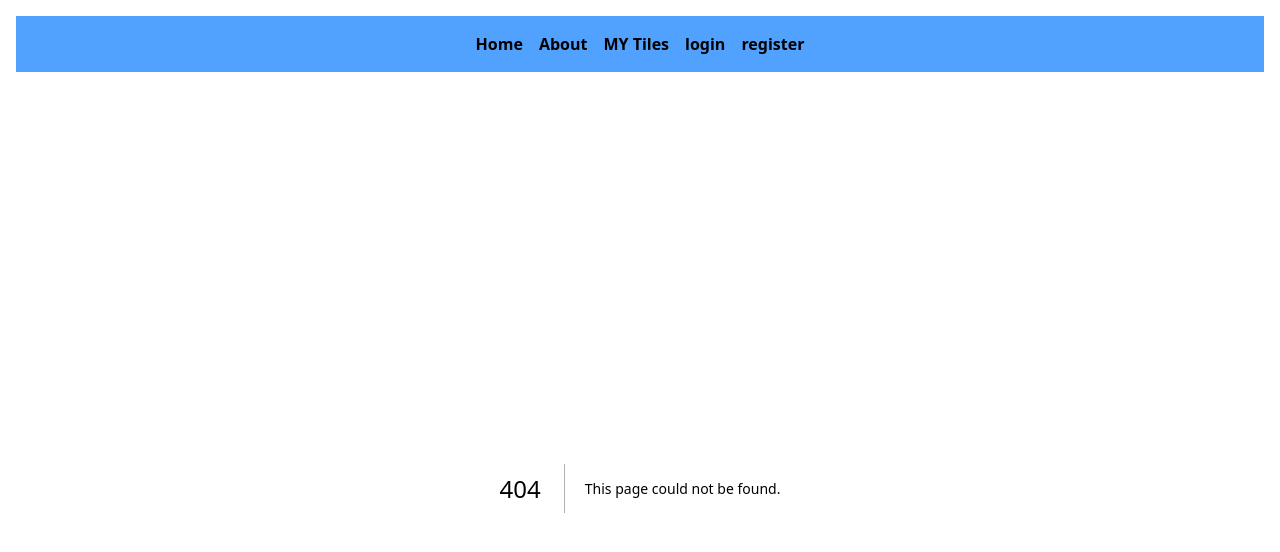
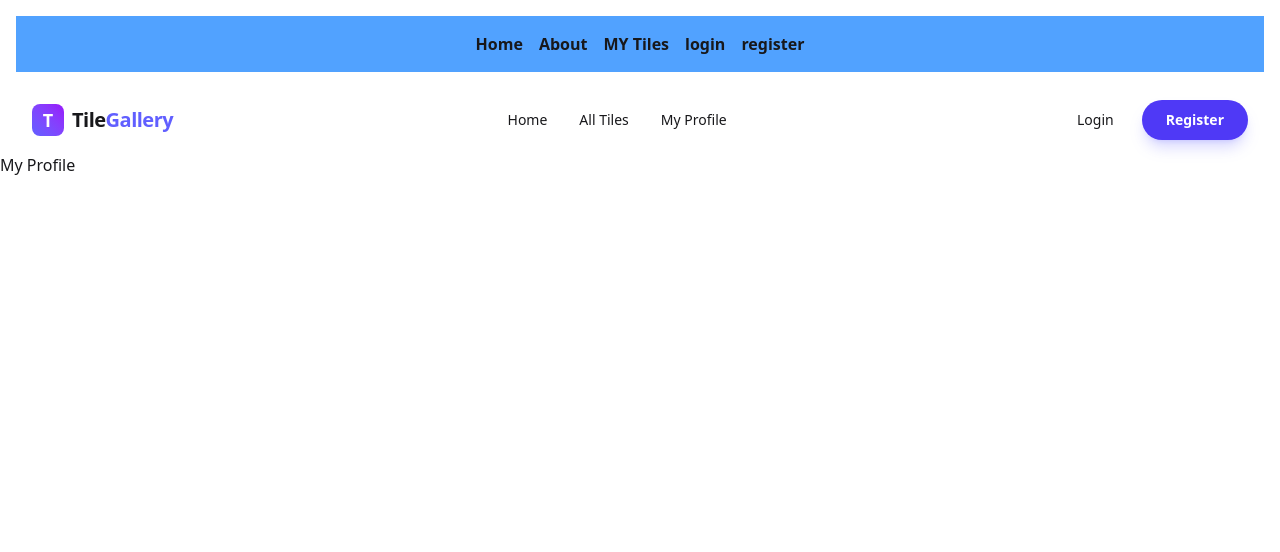
Before and after one commit to shohan11d/tiles-website, a Next.js app: page /my-profile in a window 1280 px wide. Before the commit this address had no page. Shown: the top 552 px of the page. Built offline with nearby package versions, Linux system fonts and the light colour scheme.

Commit message:
added 2nd nav

```diff
--- /dev/null
+++ b/src/app/components/Navbar2.jsx
@@ -0,0 +1,97 @@
+"use client";
+
+import Link from "next/link";
+import { useState } from "react";
+
+export default function Navbar() {
+  const [isLoggedIn, setIsLoggedIn] = useState(false);
+
+  const toggleLogin = () => setIsLoggedIn(!isLoggedIn);
+
+  return (
+    <nav className="sticky top-0 z-50 w-full border-b border-white/10 bg-background/60 backdrop-blur-md">
+      <div className="container mx-auto flex h-16 items-center justify-between px-4 sm:px-6 lg:px-8">
+        {/* Left: Website Logo */}
+        <div className="flex items-center">
+          <Link href="/" className="flex items-center gap-2 group">
+            <div className="h-8 w-8 rounded-lg bg-gradient-to-tr from-indigo-500 to-purple-600 flex items-center justify-center transition-transform group-hover:scale-110">
+              <span className="text-white font-bold text-lg">T</span>
+            </div>
+            <span className="text-xl font-bold tracking-tight text-foreground hidden sm:block">
+              Tile<span className="text-indigo-500">Gallery</span>
+            </span>
+          </Link>
+        </div>
+
+        {/* Centre: Navigation Links */}
+        <div className="hidden md:flex items-center gap-8">
+          <Link
+            href="/"
+            className="text-sm font-medium text-foreground/80 transition-colors hover:text-indigo-500"
+          >
+            Home
+          </Link>
+          <Link
+            href="/tiles"
+            className="text-sm font-medium text-foreground/80 transition-colors hover:text-indigo-500"
+          >
+            All Tiles
+          </Link>
+          <Link
+            href="/my-profile"
+            className="text-sm font-medium text-foreground/80 transition-colors hover:text-indigo-500"
+          >
+            My Profile
+          </Link>
+        </div>
+
+        {/* Right: Auth Section */}
+        <div className="flex items-center gap-4">
+          {!isLoggedIn ? (
+            <div className="flex items-center gap-3">
+              <Link
+                href="/login"
+                className="text-sm font-medium text-foreground/80 hover:text-indigo-500 transition-colors px-4 py-2"
+              >
+                Login
+              </Link>
+              <Link
+                href="/register"
+                className="inline-flex h-10 items-center justify-center rounded-full bg-indigo-600 px-6 py-2 text-sm font-semibold text-white shadow-lg shadow-indigo-500/25 transition-all hover:bg-indigo-700 hover:shadow-indigo-500/40 active:scale-95"
+              >
+                Register
+              </Link>
+            </div>
+          ) : (
+            <div className="flex items-center gap-4">
+              <Link
+                href="/profile"
+                className="flex items-center gap-2 text-sm font-medium text-foreground/80 hover:text-indigo-500 transition-colors"
+              >
+                <div className="h-8 w-8 rounded-full bg-indigo-100 flex items-center justify-center text-indigo-700 border border-indigo-200">
+                  <span className="text-xs font-bold">JD</span>
+                </div>
+                <span className="hidden sm:inline">Profile</span>
+              </Link>
+              <button
+                onClick={toggleLogin}
+                className="text-sm font-medium text-foreground/60 hover:text-red-500 transition-colors cursor-pointer"
+              >
+                Logout
+              </button>
+            </div>
+          )}
+        </div>
+      </div>
+
+      {/* Mobile Menu (Simplified for now) */}
+      <div className="md:hidden border-t border-white/5 py-2 overflow-x-auto">
+        <div className="flex px-4 gap-6">
+            <Link href="/" className="text-xs font-medium whitespace-nowrap">Home</Link>
+            <Link href="/tiles" className="text-xs font-medium whitespace-nowrap">Tiles</Link>
+            <Link href="/profile" className="text-xs font-medium whitespace-nowrap">Profile</Link>
+        </div>
+      </div>
+    </nav>
+  );
+}
--- a/src/app/layout.js
+++ b/src/app/layout.js
@@ -4,6 +4,7 @@ dns.setServers(["8.8.8.8", "8.8.4.4"]);
 import { Geist, Geist_Mono } from "next/font/google";
 import "./globals.css";
 import Navbar from "./components/Navbar";
+import Navbar2 from "./components/Navbar2";
 
 const geistSans = Geist({
   variable: "--font-geist-sans",
@@ -29,6 +30,7 @@ export default function RootLayout({ children }) {
     >
       <body className="min-h-full flex flex-col">
         <Navbar/>
+        <Navbar2/>
         {children}</body>
     </html>
   );
--- /dev/null
+++ b/src/app/my-profile/page.js
@@ -0,0 +1,8 @@
+function MyProfilePage(){
+    return (
+        <div>
+            <h1>My Profile</h1>
+        </div>
+    );
+}
+export default MyProfilePage;
```
